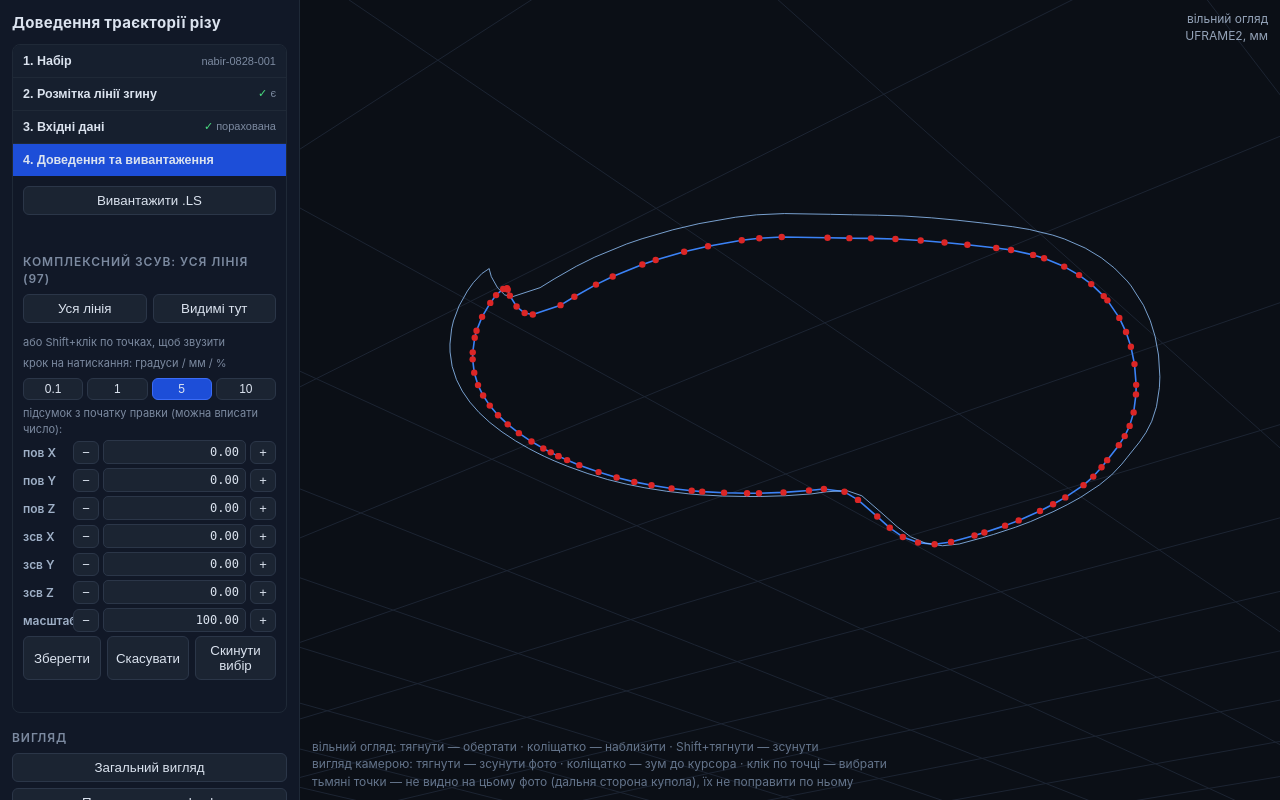
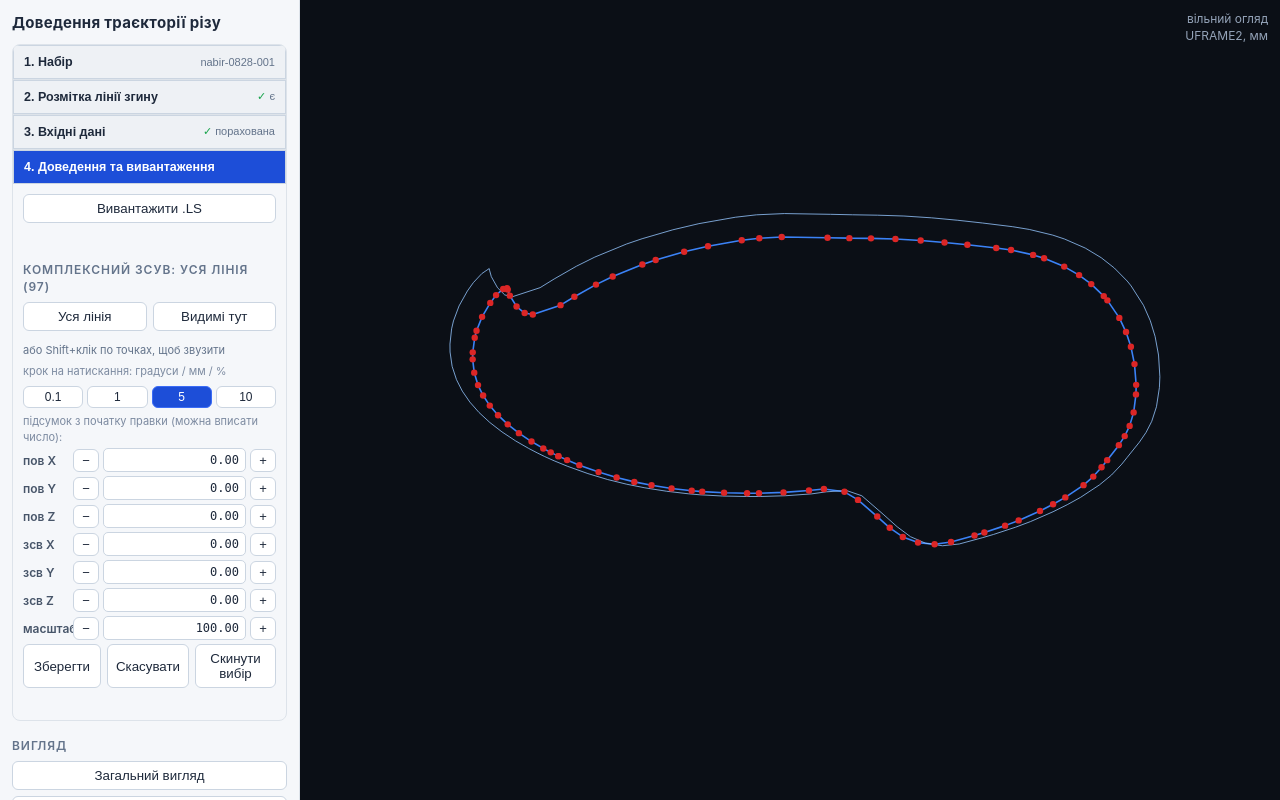
Before and after one commit to dmytrotankode/laser-test, a Flask app: page / in a window 1280 px wide. Run offline with Flask 3, Linux system fonts and the light colour scheme; data that the repository does not hold is empty.

Commit message:
2021: светлая тема сайдбара, убрал подсказку и чекбокс "без прозорості"
Опори свёрнуты за иконку-кнопку, сетка по умолчанию выключена, оси не
трогали. Тема light применена только к #side (canvas/оверлеи разметки
и нового набора остались тёмными).

```diff
--- a/service_2021/web/static/js/viewer.js
+++ b/service_2021/web/static/js/viewer.js
@@ -218,7 +218,7 @@ function drawMesh(m, pr) {
   }
   out.sort((a, b) => b[0] - a[0]);
   const [r, g, b] = m._rgb || [214, 190, 74];
-  ctx.globalAlpha = m.solid ? 1 : m.opacity;
+  ctx.globalAlpha = m.opacity;
   for (const [, P, sh] of out) {
     ctx.fillStyle = `rgb(${r*sh|0},${g*sh|0},${b*sh|0})`;
     ctx.beginPath();
@@ -282,8 +282,7 @@ function draw() {
   if (document.getElementById('grid').checked) drawGrid(pr);
   if (document.getElementById('axes').checked) drawAxes(pr);
 
-  const solid = document.getElementById('solid').checked;
-  for (const m of scene.meshes || []) if (shown[m.name]) { m.solid = solid; drawMesh(m, pr); }
+  for (const m of scene.meshes || []) if (shown[m.name]) drawMesh(m, pr);
   // Собственная кромка модели. Хранится в её координатах, поэтому едет вместе с
   // ней при ручной установке - иначе сравнивать было бы не с чем.
   for (const m of scene.meshes || []) {
@@ -914,8 +913,11 @@ document.getElementById('reset').onclick = () => {
   if (scene) { view.target = scene._center.slice(); view.yaw = 0.9; view.pitch = 0.5; }
   draw();
 };
-for (const id of ['grid', 'axes', 'photo', 'solid'])
+for (const id of ['grid', 'axes', 'photo'])
   document.getElementById(id).onchange = draw;
+document.getElementById('oporyToggle').onclick = () => {
+  document.getElementById('oporyPanel').hidden = !document.getElementById('oporyPanel').hidden;
+};
 
 // ------------------------------------------------- яскравість/контраст фото
 function setPhotoAdjust(bright, contrast) {
--- a/service_2021/web/templates/index.html
+++ b/service_2021/web/templates/index.html
@@ -22,7 +22,6 @@
   button.on { background:#1d4ed8; border-color:#3b6cf6; }
   label { display:flex; align-items:center; gap:7px; padding:2px 0; cursor:pointer; }
   .sw { width:11px; height:11px; border-radius:2px; flex:none; }
-  #hint { position:absolute; left:12px; bottom:10px; color:#64748b; font-size:12px; }
   #hud { position:absolute; right:12px; top:10px; text-align:right; color:#94a3b8;
          font-size:12px; white-space:pre; }
   .prow { display:flex; align-items:center; gap:4px; margin-bottom:4px; }
@@ -93,6 +92,35 @@
               border-bottom:1px solid #2b3648; }
   #markSide table th:first-child, #markSide table td:first-child { text-align:left; }
   #mdraw.on { background:#1d4ed8; border-color:#3b6cf6; }
+
+  /* Світла тема - ЛИШЕ для основного сайдбара #side; #view (3D-канва),
+     розмітка (#markOverlay) і модалка нового набору (#newsetOverlay)
+     навмисно лишаються темними - фото/лінії на них тримають контраст на
+     тёмному, і користувач просив світлу тему саме для бокового меню. */
+  #side { background:#f5f7fa; color:#1e293b; border-right:1px solid #dde3ea; }
+  #side h1 { color:#1e293b; }
+  #side h2 { color:#64748b; }
+  #side select, #side button { background:#fff; color:#1e293b; border:1px solid #cbd5e1; }
+  #side button:hover { background:#eef1f5; }
+  #side button.on { background:#1d4ed8; color:#fff; border-color:#3b6cf6; }
+  #side label { color:#1e293b; }
+  #side .prow b { color:#475569; }
+  #side .prow input { background:#fff; color:#1e293b; border:1px solid #cbd5e1; }
+  #side .wiz { border-color:#dde3ea; }
+  #side .wstep + .wstep { border-top-color:#dde3ea; }
+  #side .whead { background:#eef1f5; color:#1e293b; }
+  #side .whead:hover { background:#e2e8f0; }
+  #side .wstep.open .whead { background:#1d4ed8; color:#fff; }
+  #side .wmark { color:#64748b; }
+  #side .wstep.open .wmark { color:#dbeafe; }
+  #side .wmark.ok::before { color:#16a34a; }
+  #side .wstep.open .wmark.ok::before { color:#bbf7d0; }
+  #side .wmark.bad::before { color:#dc2626; }
+  #side .muted { color:#64748b; font-size:12px; }
+
+  /* "Опори" - згорнуті за замовчуванням під однією іконкою-налаштуванням */
+  #oporyToggle { width:auto; padding:4px 8px; font-size:12px; margin-bottom:4px; }
+  #oporyPanel[hidden] { display:none; }
 </style>
 </head>
 <body>
@@ -105,8 +133,8 @@
         <button class="whead" data-step="1">1. Набір <span class="wmark" id="w1mark"></span></button>
         <div class="wbody">
           <select id="scenes"></select>
-          <div style="color:#7c8aa0;font-size:11px;margin:4px 0 2px">або перевірити інший (ще не порахований):</div>
-          <input id="rawname" placeholder="напр. v27" style="width:100%;padding:6px 8px;border-radius:6px;background:#1b2432;color:#dbe3ef;border:1px solid #2b3648;margin-bottom:6px">
+          <div style="color:#64748b;font-size:11px;margin:4px 0 2px">або перевірити інший (ще не порахований):</div>
+          <input id="rawname" placeholder="напр. v27" style="width:100%;padding:6px 8px;border-radius:6px;background:#fff;color:#1e293b;border:1px solid #cbd5e1;margin-bottom:6px">
 
           <div id="pendingBox" style="margin:4px 0 8px"></div>
 
@@ -131,14 +159,14 @@
         <div class="wbody">
           <div id="inputcheck" style="font-size:12px;color:#9fb0c7"></div>
           <button id="dogenerate">Розрахувати</button>
-          <div id="genmsg" style="color:#7c8aa0;font-size:12px;min-height:16px"></div>
+          <div id="genmsg" style="color:#64748b;font-size:12px;min-height:16px"></div>
         </div>
       </div>
       <div class="wstep" id="wstep-4">
         <button class="whead" data-step="4">4. Доведення та вивантаження <span class="wmark" id="w4mark"></span></button>
         <div class="wbody">
           <button id="exportls">Вивантажити .LS</button>
-          <div id="exportmsg" style="color:#7c8aa0;font-size:12px;min-height:16px"></div>
+          <div id="exportmsg" style="color:#64748b;font-size:12px;min-height:16px"></div>
           <div id="place" hidden>
             <h2>Положення моделі</h2>
             <div id="pctl"></div>
@@ -146,7 +174,7 @@
               <button id="psave">Зберегти</button>
               <button id="preset" style="flex:0 0 40%">Скинути</button>
             </div>
-            <div id="pmsg" style="color:#7c8aa0;font-size:12px;min-height:16px"></div>
+            <div id="pmsg" style="color:#64748b;font-size:12px;min-height:16px"></div>
           </div>
           <div id="group" hidden>
             <h2>Комплексний зсув: <span id="gtitle"></span></h2>
@@ -154,14 +182,14 @@
               <button id="gselall">Уся лінія</button>
               <button id="gselvis">Видимі тут</button>
             </div>
-            <div style="color:#7c8aa0;font-size:11px;margin:0 0 6px">або Shift+клік по точках, щоб звузити</div>
+            <div style="color:#64748b;font-size:11px;margin:0 0 6px">або Shift+клік по точках, щоб звузити</div>
             <div id="groupctl"></div>
             <div style="display:flex;gap:6px">
               <button id="gsave">Зберегти</button>
               <button id="gundo" style="flex:0 0 32%">Скасувати</button>
               <button id="gclear" style="flex:0 0 32%">Скинути вибір</button>
             </div>
-            <div id="gmsg" style="color:#7c8aa0;font-size:12px;min-height:16px"></div>
+            <div id="gmsg" style="color:#64748b;font-size:12px;min-height:16px"></div>
           </div>
           <div id="point" hidden>
             <h2>Точка <span id="ptitle"></span></h2>
@@ -170,7 +198,7 @@
               <button id="ptsave">Зберегти</button>
               <button id="ptreset" style="flex:0 0 40%">До розрахунку</button>
             </div>
-            <div id="ptmsg" style="color:#7c8aa0;font-size:12px;min-height:16px"></div>
+            <div id="ptmsg" style="color:#64748b;font-size:12px;min-height:16px"></div>
           </div>
         </div>
       </div>
@@ -186,18 +214,16 @@
     </div>
     <h2>Об'єкти</h2>
     <div id="layers"></div>
-    <h2>Опори</h2>
-    <label><input type="checkbox" id="grid" checked> сітка 100 мм</label>
-    <label><input type="checkbox" id="axes" checked> осі верстата</label>
-    <label><input type="checkbox" id="photo" checked> фото під камерою</label>
-    <label><input type="checkbox" id="solid"> модель без прозорості</label>
+    <button id="oporyToggle">⚙ Опори</button>
+    <div id="oporyPanel" hidden>
+      <label><input type="checkbox" id="grid"> сітка 100 мм</label>
+      <label><input type="checkbox" id="axes" checked> осі верстата</label>
+      <label><input type="checkbox" id="photo" checked> фото під камерою</label>
+    </div>
   </div>
   <div id="view">
     <canvas id="c"></canvas>
     <div id="hud"></div>
-    <div id="hint">вільний огляд: тягнути — обертати · коліщатко — наблизити · Shift+тягнути — зсунути<br>
-    вигляд камерою: тягнути — зсунути фото · коліщатко — зум до курсора · клік по точці — вибрати<br>
-    тьмяні точки — не видно на цьому фото (дальня сторона купола), їх не поправити по ньому</div>
     <div id="calcOverlay" hidden>
       <div class="spinner"></div>
       <div id="calcText"></div>
```
